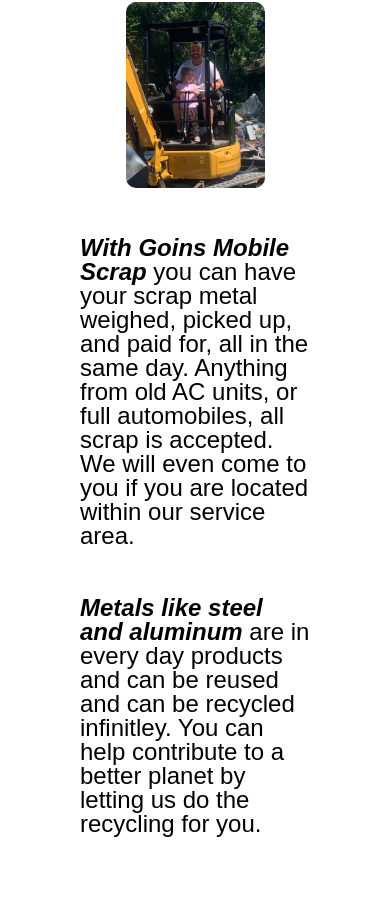
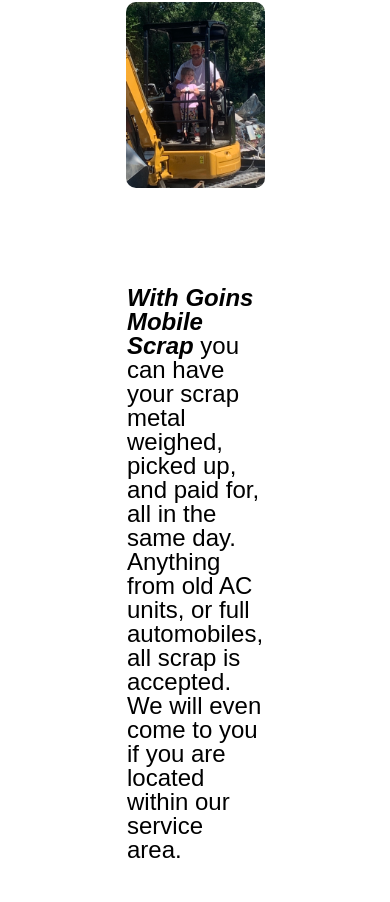
Before and after one commit to kalebmhayes/goins-mobile-scrap, a React (Create React App) app: page / in a window 390 px wide. Shown: the part 1202-2104 px from the top of the page. Built offline with nearby package versions, Linux system fonts and the light colour scheme.

Commit message:
css alterations

```diff
--- a/src/index.css
+++ b/src/index.css
@@ -142,14 +142,17 @@
 .main-info {
   display: flex;
   flex-direction: column;
-  height: auto;
+  max-height: 75vh;
   justify-content: space-around;
-  font-size: 1.5em;
+  align-items: center;
+  font-size: 1.5rem;
   padding: 1em;
+  margin: 50px;
 }
 .main-info p {
   text-align: justify;
   line-height: 1.6em;
+  font-family: sans-serif;
 }
 .bold {
   font-weight: bold;
@@ -236,7 +239,11 @@
     opacity: 1;
   }
 }
-
+@media (max-width: 1000px) {
+  .main-div p {
+    line-height: 1em;
+  }
+}
 @media (max-width: 700px) {
   .nav-title-box {
     flex-direction: column;
```
